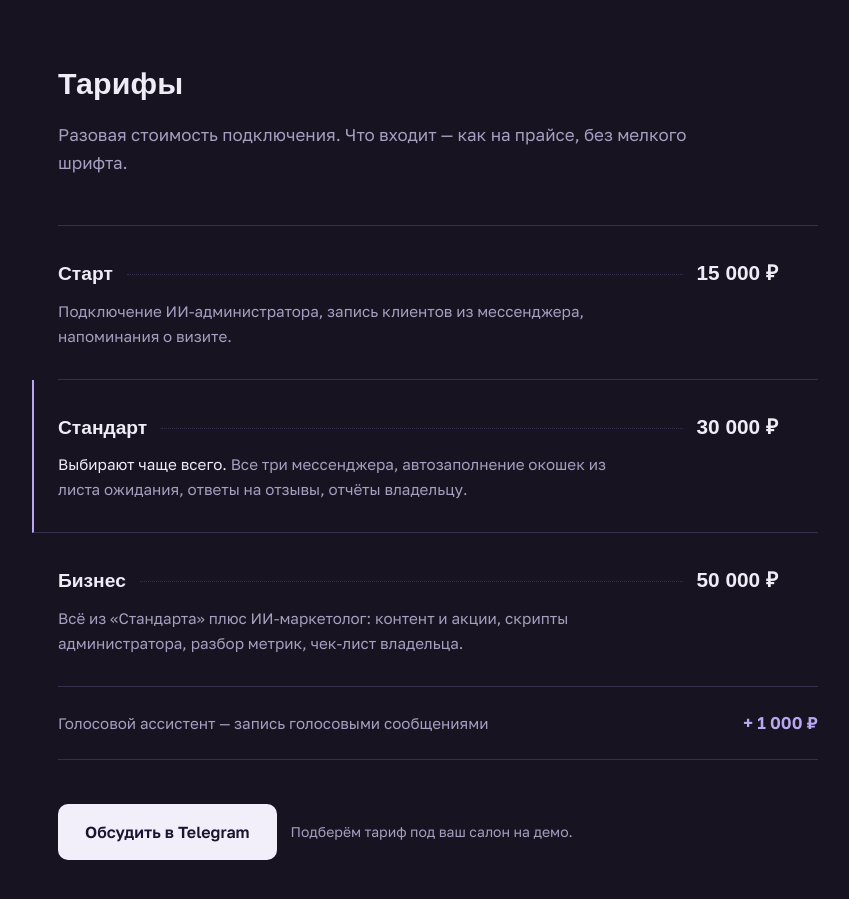
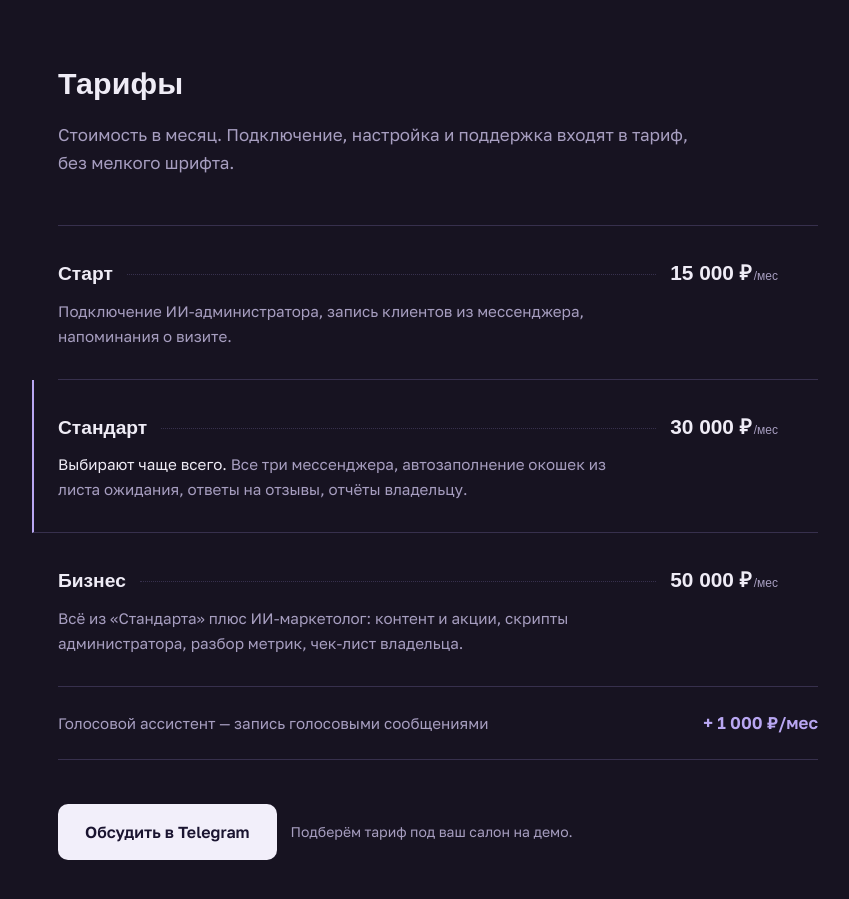
Before and after one commit to Kurgaevm/levelup-site, a plain HTML site: page index.html in a window 1280 px wide. Shown: the part 5600-6499 px from the top of the page, without its empty margins (66-915 px from the left). Drawn offline with Linux system fonts and the light colour scheme; a web font is replaced by a local one.

Commit message:
Цены тарифов — в месяц, не разово (+/мес ко всем тарифам и голосовому ассистенту)

```diff
--- a/index.html
+++ b/index.html
@@ -200,6 +200,7 @@ h2{font-family:var(--font-display);font-weight:600;font-size:clamp(1.35rem,2.6vw
 .p-name b{font-family:var(--font-display);font-weight:600;font-size:1.2rem}
 .p-name .leader{flex:1;min-width:40px;border-bottom:1px dotted var(--line);transform:translateY(-5px)}
 .p-price{font-family:var(--font-display);font-weight:600;font-size:1.3rem;color:var(--text);white-space:nowrap}
+.p-price small{font-size:.75rem;font-weight:500;color:var(--muted);margin-left:2px}
 .p-desc{grid-column:1/-1;color:var(--muted);font-size:.95rem;max-width:38em}
 .p-desc em{font-style:normal;color:var(--text)}
 .p-addon{padding:22px 0;border-bottom:1px solid var(--line);display:flex;justify-content:space-between;gap:24px;align-items:baseline}
@@ -466,23 +467,23 @@ footer b{color:var(--text);font-weight:600}
 <section id="price">
   <div class="wrap">
     <h2>Тарифы</h2>
-    <p class="lede">Разовая стоимость подключения. Что входит — как на прайсе, без мелкого шрифта.</p>
+    <p class="lede">Стоимость в месяц. Подключение, настройка и поддержка входят в тариф, без мелкого шрифта.</p>
     <div class="price">
       <div class="p-row">
-        <div class="p-name"><b>Старт</b><span class="leader"></span><span class="p-price">15 000 ₽</span></div>
+        <div class="p-name"><b>Старт</b><span class="leader"></span><span class="p-price">15 000 ₽<small>/мес</small></span></div>
         <p class="p-desc">Подключение ИИ-администратора, запись клиентов из мессенджера, напоминания о визите.</p>
       </div>
       <div class="p-row hot">
-        <div class="p-name"><b>Стандарт</b><span class="leader"></span><span class="p-price">30 000 ₽</span></div>
+        <div class="p-name"><b>Стандарт</b><span class="leader"></span><span class="p-price">30 000 ₽<small>/мес</small></span></div>
         <p class="p-desc"><em>Выбирают чаще всего.</em> Все три мессенджера, автозаполнение окошек из листа ожидания, ответы на отзывы, отчёты владельцу.</p>
       </div>
       <div class="p-row">
-        <div class="p-name"><b>Бизнес</b><span class="leader"></span><span class="p-price">50 000 ₽</span></div>
+        <div class="p-name"><b>Бизнес</b><span class="leader"></span><span class="p-price">50 000 ₽<small>/мес</small></span></div>
         <p class="p-desc">Всё из «Стандарта» плюс ИИ-маркетолог: контент и акции, скрипты администратора, разбор метрик, чек-лист владельца.</p>
       </div>
       <div class="p-addon">
         <span>Голосовой ассистент — запись голосовыми сообщениями</span>
-        <b>+ 1 000 ₽</b>
+        <b>+ 1 000 ₽/мес</b>
       </div>
     </div>
     <div class="price-cta">
```
